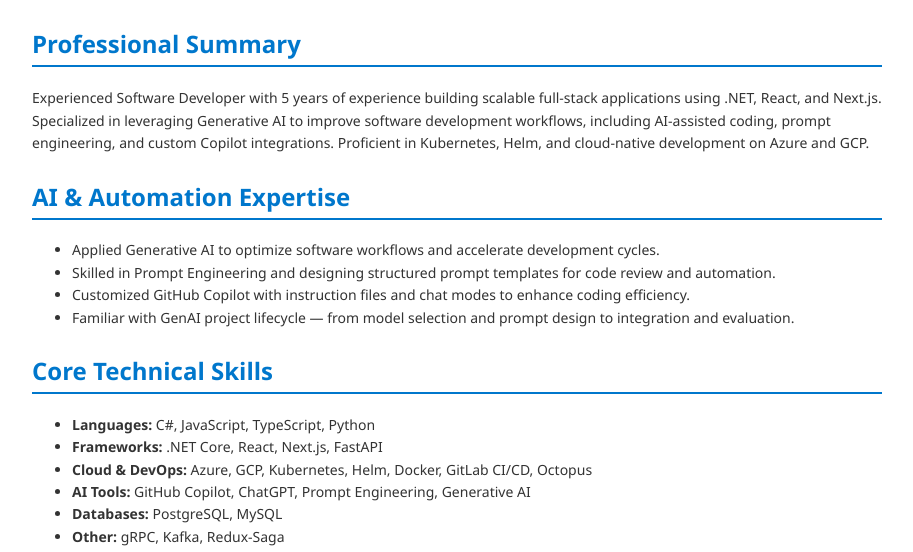
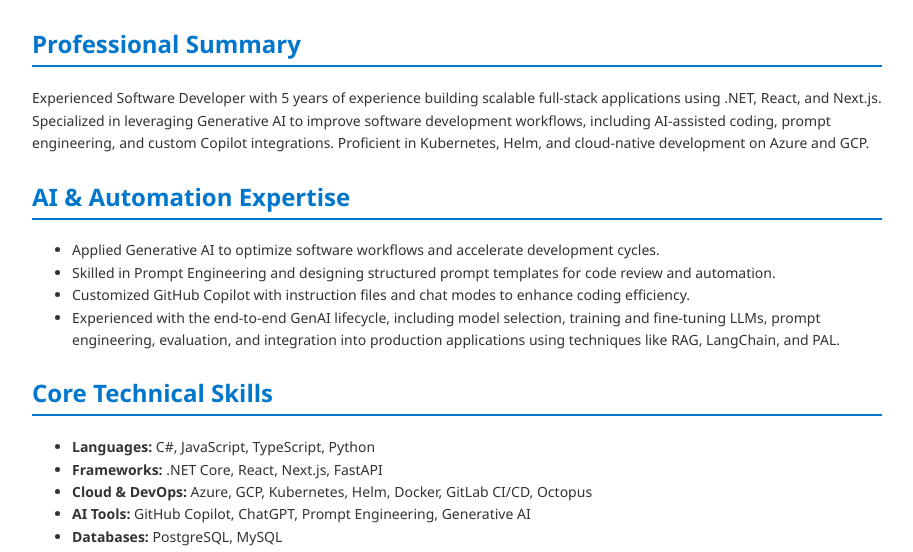
Before and after one commit to shivam-saway/shivam-saway.github.io, a plain HTML site: page index.html in a window 1280 px wide. Shown: the part 242-794 px from the top of the page, without its empty margins (183-1096 px from the left). Drawn offline with Linux system fonts and the light colour scheme.

Commit message:
Update index.html

```diff
--- a/index.html
+++ b/index.html
@@ -13,7 +13,7 @@
       <h1>Shivam Saway</h1>
       <p class="subtitle">Software Developer | AI-Augmented Engineering | Prompt Engineering & GenAI Enthusiast</p>
       <p class="contact">
-        New Delhi, India | <a href="mailto:shivamsaway123@gmail.com">shivamsaway123@gmail.com</a> | +91 7011104978<br/>
+        New Delhi, India | <a href="mailto:shivamsaway123@gmail.com">shivamsaway123@gmail.com</a> | +91 7011104978 <br/>
         <a href="https://linkedin.com/in/shivam-saway-888b81161" target="_blank">LinkedIn</a> |
         <a href="https://github.com/shivam-saway" target="_blank">GitHub</a>
       </p>
@@ -34,7 +34,7 @@
         <li>Applied Generative AI to optimize software workflows and accelerate development cycles.</li>
         <li>Skilled in Prompt Engineering and designing structured prompt templates for code review and automation.</li>
         <li>Customized GitHub Copilot with instruction files and chat modes to enhance coding efficiency.</li>
-        <li>Familiar with GenAI project lifecycle — from model selection and prompt design to integration and evaluation.</li>
+        <li>Experienced with the end-to-end GenAI lifecycle, including model selection, training and fine-tuning LLMs, prompt engineering, evaluation, and integration into production applications using techniques like RAG, LangChain, and PAL.</li>
       </ul>
     </section>
 
```
